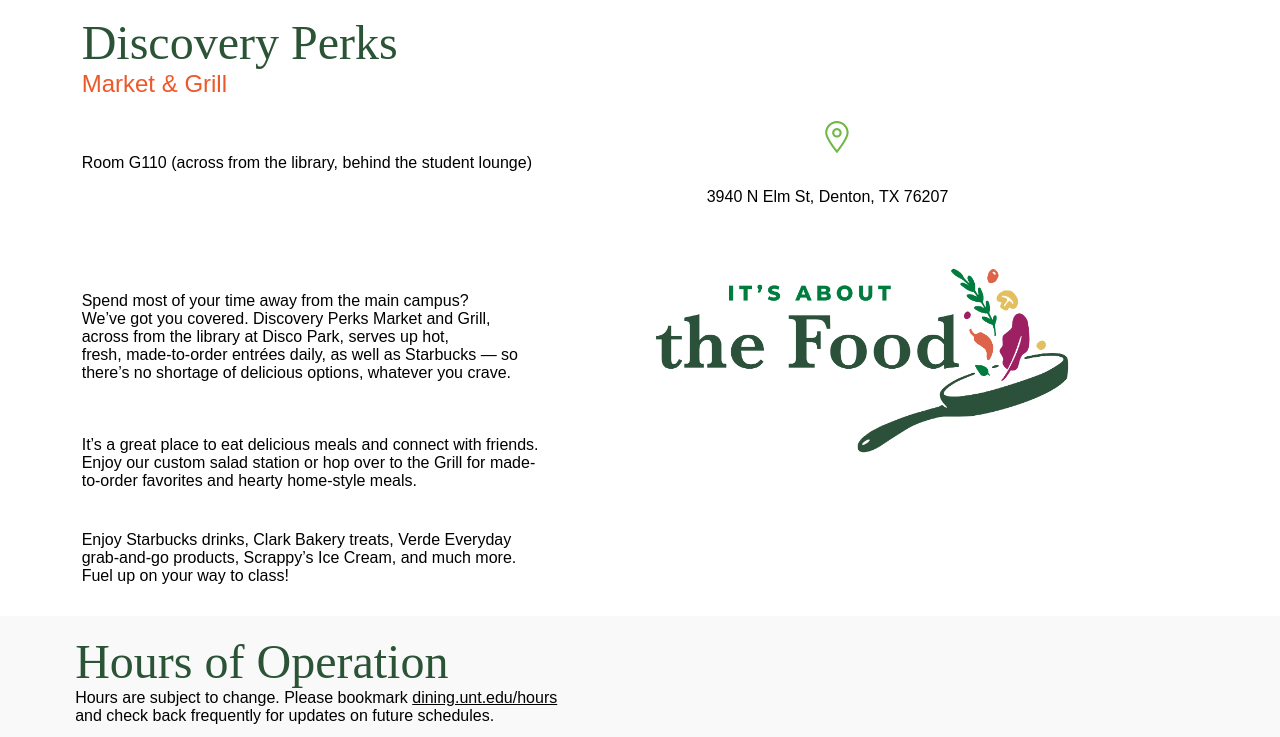
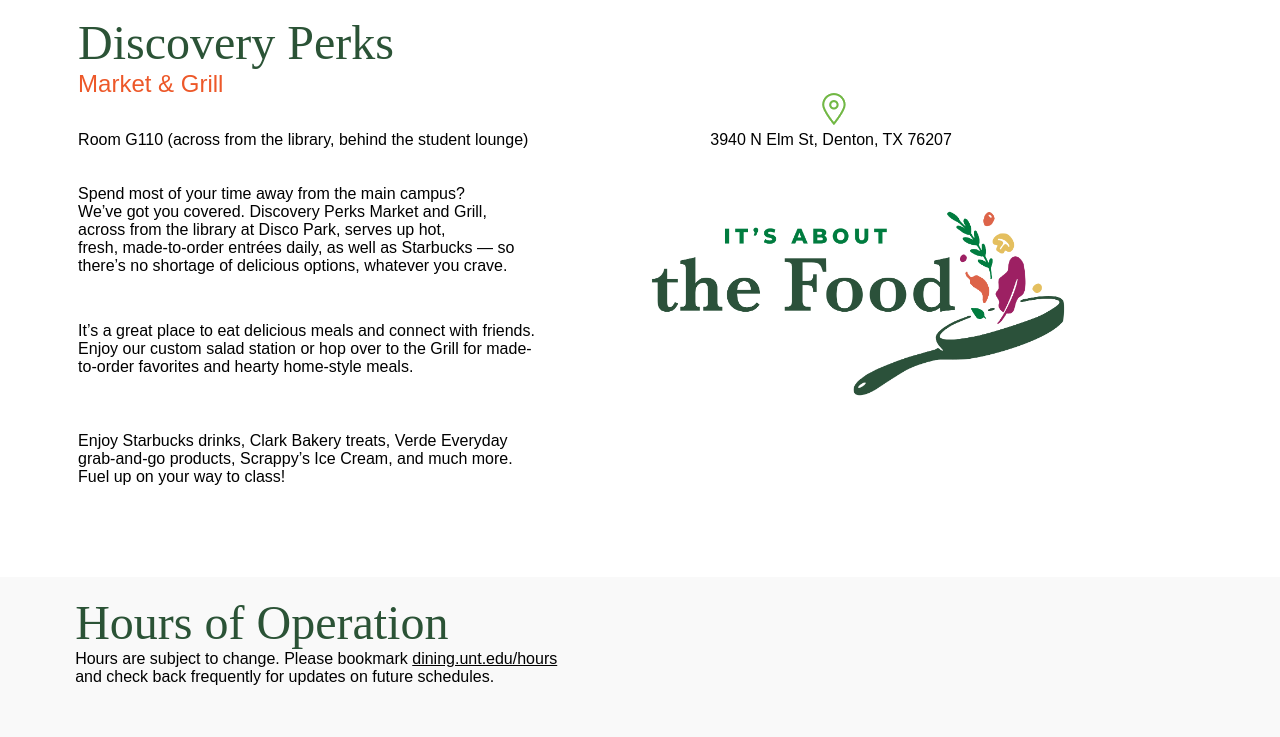
Before and after one commit to BlakeAlvarez/DiscoFood, a website: page index.html in a window 1280 px wide. Shown: the part 546-1283 px from the top of the page. Drawn offline with Linux system fonts and the light colour scheme.

Commit message:
Fixed Github Issue #17

```diff
--- a/index.html
+++ b/index.html
@@ -38,29 +38,30 @@
         <div style = "display: inline-block; text-align: left; font-family: sans-serif;">
             <br/>
             <p1 style = "font-size: xxx-large; font-family: serif; color: rgb(43,83,54);"> Discovery Perks <br /></p1>
-            <p2 style = "color: rgb(237,88,41); font-size: x-large;"> Market & Grill<br/><br/></p2>
-            <p3 style="color: black;">Room G110 (across from the library, behind the student lounge)
-                <img id="map" src = "Images/Home/map.png" alt="Icon of Map" style="transform: translateX(100px);">
-                <p style = "padding-left: 625px;">3940 N Elm St, Denton, TX 76207</p>
-                <br/><br/><br/>
+            <p2 style = "color: rgb(237,88,41); font-size: x-large;"> Market & Grill<br/></p2>
+            <p3 style="color: black;margin-top: -50px;">Room G110 (across from the library, behind the student lounge)
+                <img id="map" src = "Images/Home/map.png" alt="Icon of Map" style="transform: translateX(100px);margin-bottom: 5px;"/>
+                <p style = "padding-left: 130px;padding-bottom: 50px;display: inline-block;">3940 N Elm St, Denton, TX 76207</p>
 
-                <p>Spend most of your time away from the main campus? <br/>
+
+                <p style="margin-top: -30px;">Spend most of your time away from the main campus? <br/>
                     We’ve got you covered. Discovery Perks Market and Grill, <br/>
                     across from the library at Disco Park, serves up hot, <br/>
                     fresh, made-to-order entrées daily, as well as Starbucks — so  <br/>
                     there’s no shortage of delicious options, whatever you crave.</p>
-
-                <img id="food" src="Images/Home/About-the-Food_color_final-RGB.png" style="transform: translateX(130px);">
+                <div>
+                <img id="food" src="Images/Home/About-the-Food_color_final-RGB.png" style="transform: translateX(130px);margin-top: 50px;">
+                </div>
                 <br/><br/>
 
-                <p style="transform: translateY(-225px)">It’s a great place to eat delicious meals and connect with friends. <br/>
+                <p style="transform: translateY(-300px)">It’s a great place to eat delicious meals and connect with friends. <br/>
                     Enjoy our custom salad station or hop over to the Grill for made- <br/>
                     to-order favorites and hearty home-style meals.</p>
 
-                <p style="transform: translateY(-200px);">Enjoy Starbucks drinks, Clark Bakery treats, Verde Everyday <br/>
+                <p style="transform: translateY(-260px);">Enjoy Starbucks drinks, Clark Bakery treats, Verde Everyday <br/>
                     grab-and-go products, Scrappy’s Ice Cream, and much more.  <br/>
                     Fuel up on your way to class!</p>
-            </p3>
+                </p3>
         </div>
     </div>
 
```
